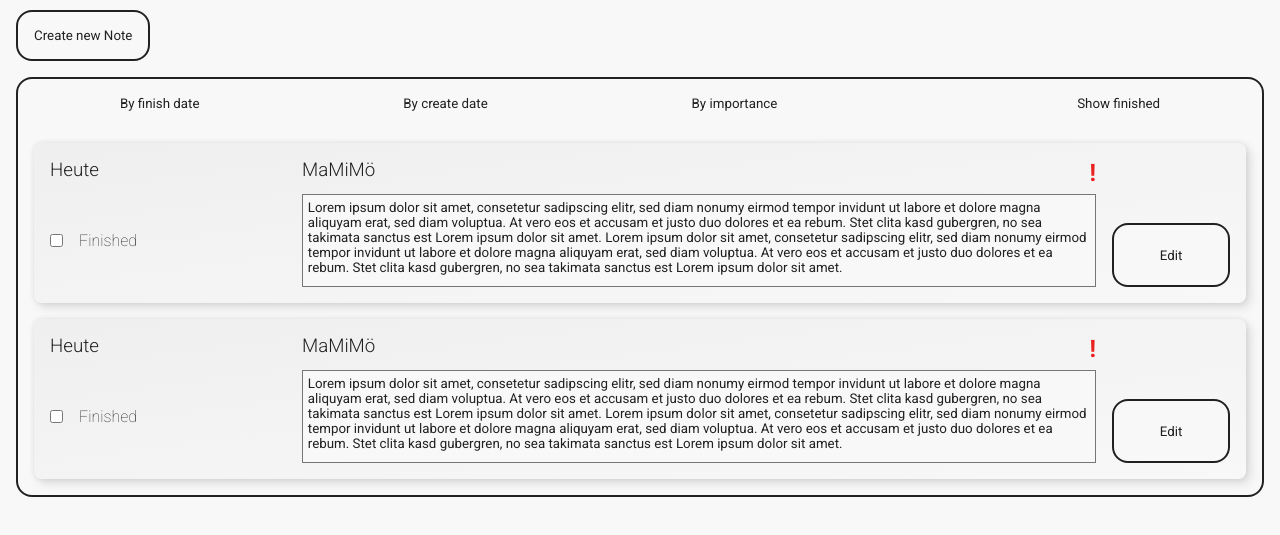
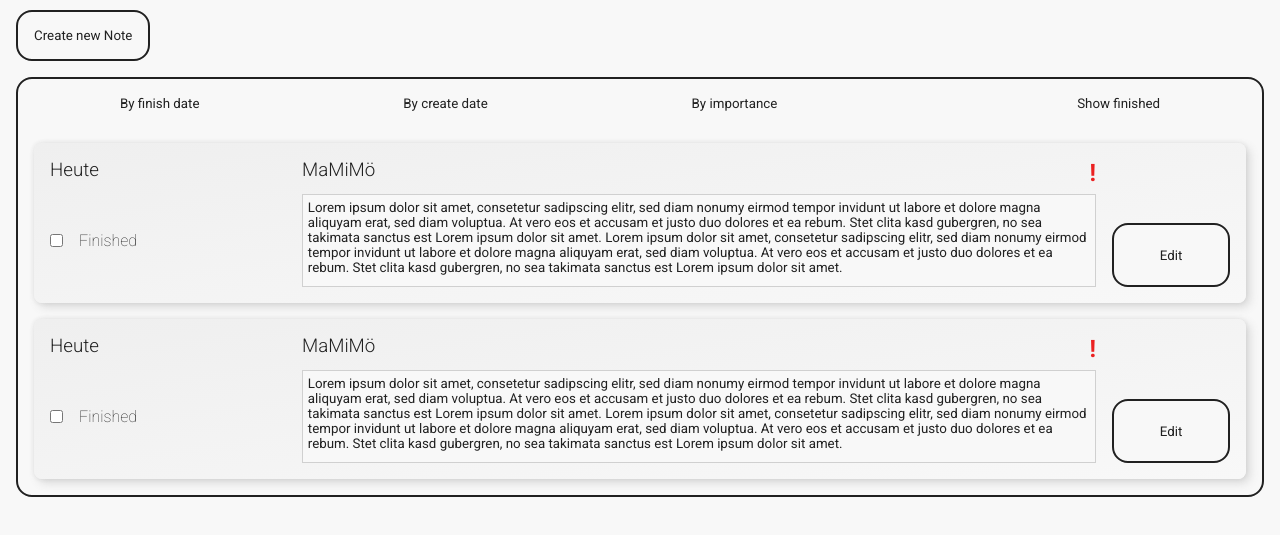
Before and after one commit to Joool7/cas-fee-project1, a website: page source/public/index.html in a window 1280 px wide. Shown: the part 95-630 px from the top of the page. Drawn offline with nearby package versions, Linux system fonts and the light colour scheme.

Commit message:
disable textarea

```diff
--- a/source/public/index.html
+++ b/source/public/index.html
@@ -53,7 +53,7 @@
           </div>
 
             <label class="note-content">
-              <textarea class="note-text">Lorem ipsum dolor sit amet, consetetur sadipscing elitr, sed diam nonumy eirmod tempor invidunt ut labore et dolore magna aliquyam erat, sed diam voluptua. At vero eos et accusam et justo duo dolores et ea rebum. Stet clita kasd gubergren, no sea takimata sanctus est Lorem ipsum dolor sit amet. Lorem ipsum dolor sit amet, consetetur sadipscing elitr, sed diam nonumy eirmod tempor invidunt ut labore et dolore magna aliquyam erat, sed diam voluptua. At vero eos et accusam et justo duo dolores et ea rebum. Stet clita kasd gubergren, no sea takimata sanctus est Lorem ipsum dolor sit amet.</textarea>
+              <textarea disabled class="note-text">Lorem ipsum dolor sit amet, consetetur sadipscing elitr, sed diam nonumy eirmod tempor invidunt ut labore et dolore magna aliquyam erat, sed diam voluptua. At vero eos et accusam et justo duo dolores et ea rebum. Stet clita kasd gubergren, no sea takimata sanctus est Lorem ipsum dolor sit amet. Lorem ipsum dolor sit amet, consetetur sadipscing elitr, sed diam nonumy eirmod tempor invidunt ut labore et dolore magna aliquyam erat, sed diam voluptua. At vero eos et accusam et justo duo dolores et ea rebum. Stet clita kasd gubergren, no sea takimata sanctus est Lorem ipsum dolor sit amet.</textarea>
             </label>
 
           <div class="btn-note-edit">
@@ -78,7 +78,7 @@
           </div>
 
           <label class="note-content">
-            <textarea class="note-text">Lorem ipsum dolor sit amet, consetetur sadipscing elitr, sed diam nonumy eirmod tempor invidunt ut labore et dolore magna aliquyam erat, sed diam voluptua. At vero eos et accusam et justo duo dolores et ea rebum. Stet clita kasd gubergren, no sea takimata sanctus est Lorem ipsum dolor sit amet. Lorem ipsum dolor sit amet, consetetur sadipscing elitr, sed diam nonumy eirmod tempor invidunt ut labore et dolore magna aliquyam erat, sed diam voluptua. At vero eos et accusam et justo duo dolores et ea rebum. Stet clita kasd gubergren, no sea takimata sanctus est Lorem ipsum dolor sit amet.</textarea>
+            <textarea disabled class="note-text">Lorem ipsum dolor sit amet, consetetur sadipscing elitr, sed diam nonumy eirmod tempor invidunt ut labore et dolore magna aliquyam erat, sed diam voluptua. At vero eos et accusam et justo duo dolores et ea rebum. Stet clita kasd gubergren, no sea takimata sanctus est Lorem ipsum dolor sit amet. Lorem ipsum dolor sit amet, consetetur sadipscing elitr, sed diam nonumy eirmod tempor invidunt ut labore et dolore magna aliquyam erat, sed diam voluptua. At vero eos et accusam et justo duo dolores et ea rebum. Stet clita kasd gubergren, no sea takimata sanctus est Lorem ipsum dolor sit amet.</textarea>
           </label>
 
           <div class="btn-note-edit">
```
